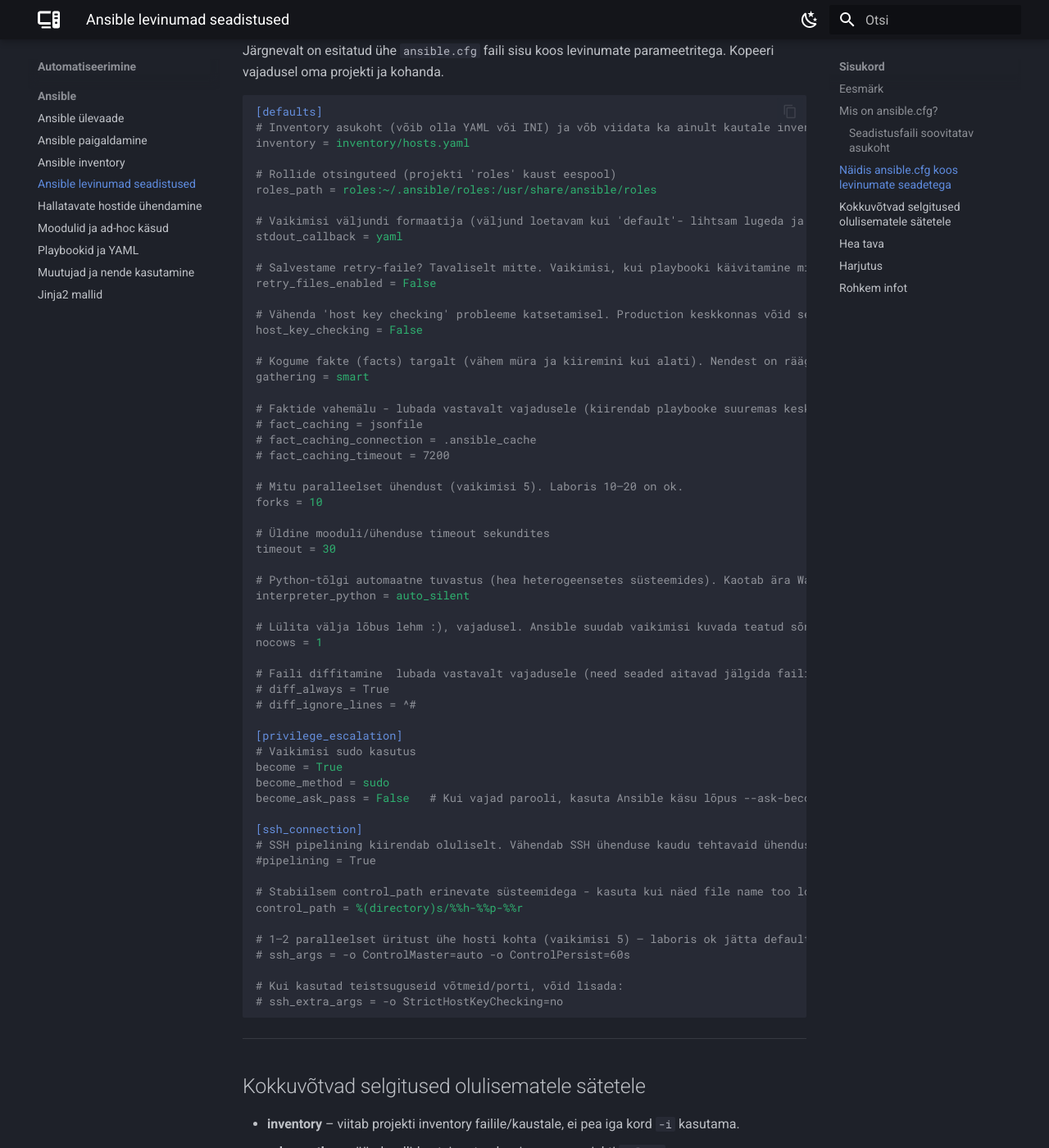
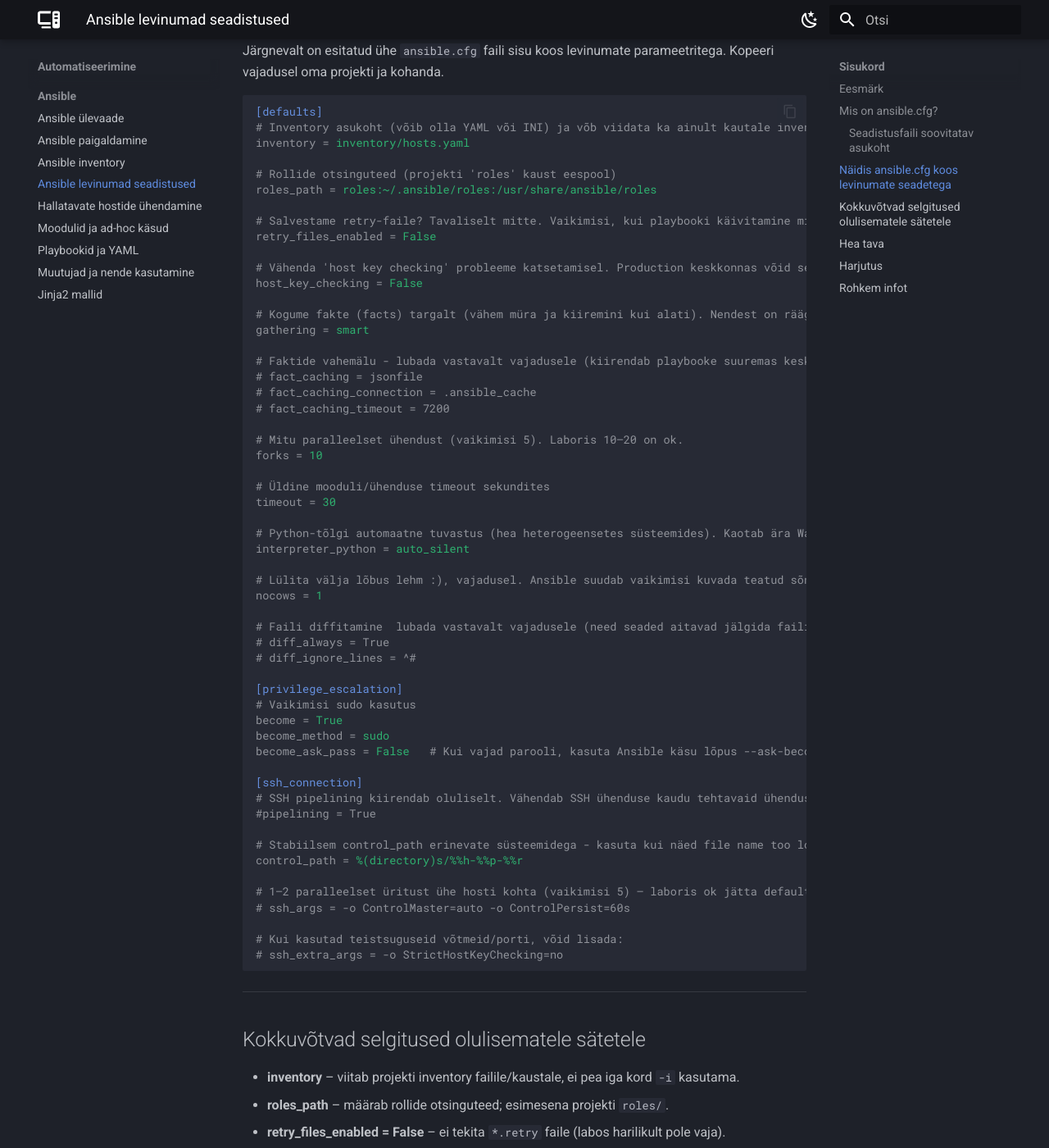
Before and after one commit to priitpaap/priitpaap.github.io, an MkDocs documentation site: the page built from docs/ansible/ansibleconf.md, in a window 1280 px wide and 1400 px high, scrolled down 1266 px. Shown: the whole window at 82% size. Built offline with MkDocs 1.6.1 and Material for MkDocs 9.7.7, drawn with Linux system fonts in a browser that asks for light colours; some of the changed text lies outside the part shown.

Commit message:
Update ansibleconf.md

```diff
--- a/docs/ansible/ansibleconf.md
+++ b/docs/ansible/ansibleconf.md
@@ -55,9 +55,6 @@
 # Rollide otsinguteed (projekti 'roles' kaust eespool)
 roles_path = roles:~/.ansible/roles:/usr/share/ansible/roles
 
-# Vaikimisi väljundi formaatija (väljund loetavam kui 'default'- lihtsam lugeda ja tõrkeid leida)
-stdout_callback = yaml
-
 # Salvestame retry-faile? Tavaliselt mitte. Vaikimisi, kui playbooki käivitamine mingil põhjusel ebaõnnestub mõne hosti puhul, loob Ansible sinu töökausta (või määratud kausta) nn *retry-faili*, mille faili lõpp on .retry. See fail sisaldab **nimekirja hostidest, kus playbook ebaõnnestus**. Selle eesmärk on, et saad järgmise käsuga uuesti käivitada playbooki ainult nende probleemsete hostide peal. N: ansible-playbook site.yml --limit @site.retry
 retry_files_enabled = False
 
@@ -114,7 +111,6 @@
 
 - **inventory** – viitab projekti inventory failile/kaustale, ei pea iga kord `-i` kasutama.
 - **roles_path** – määrab rollide otsinguteed; esimesena projekti `roles/`.
-- **stdout_callback = yaml** – teeb väljundi loetavamaks (eriti `debug` ja `register`).
 - **retry_files_enabled = False** – ei tekita `*.retry` faile (labos harilikult pole vaja).
 - **host_key_checking = False** – lihtsustab labos esmakontakti; *tootmises* pane True.
 - **gathering = smart** – kogub fakte optimaalselt, mitte iga kord täismahus.
@@ -152,7 +148,7 @@
    [defaults]
      inventory = inventory/hosts.yaml
      interpreter_python = auto_silent
-     stdout_callback = yaml
+     gathering = smart
      retry_files_enabled = False
      host_key_checking = False
      forks = 10
```
